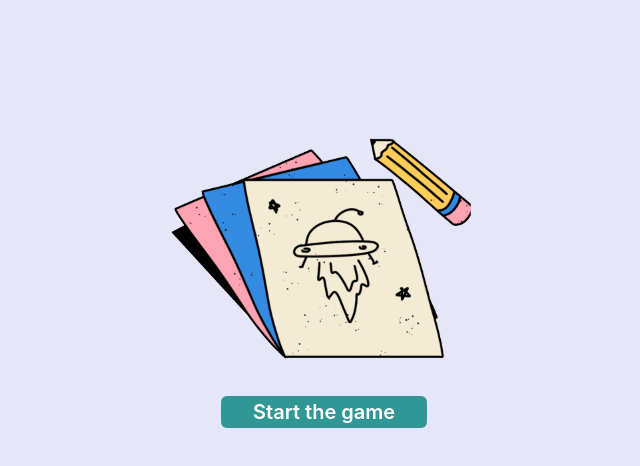
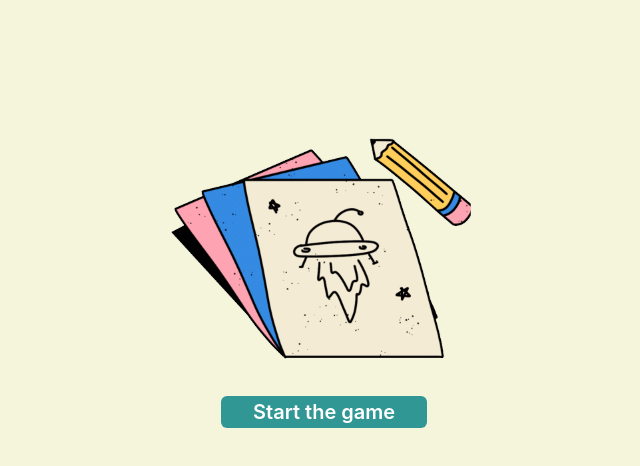
Before and after one commit to priyankark/pictioner, a Next.js app: page / in a window 1280 px wide. Shown: the top 466 px of the page, without its empty margins (319-959 px from the left). Built offline with nearby package versions, Linux system fonts and the light colour scheme.

Commit message:
background color change

```diff
--- a/styles/Home.module.css
+++ b/styles/Home.module.css
@@ -5,7 +5,7 @@
   align-items: center;
   padding: 6rem;
   min-height: 100vh;
-  background-color: lavender;
+  background-color: beige;
 }
 
 .description {
```
